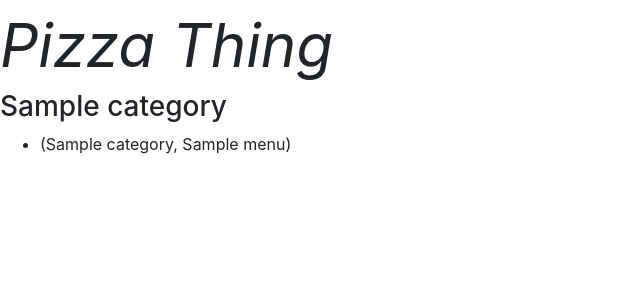
After one commit to pkro/cs50w-project3, a Django app: template orders/templates/orders/menu.html in a window 1280 px wide. The commit adds this page. Shown: the top 300 px of the page, without its empty margins (0-640 px from the left). Run offline with Django 3.2, Linux system fonts and the light colour scheme; the template is opened without the code that fills it: most values are stand-ins (such as "Sample title", 1, 10 or a date in 2020); some libraries are stand-ins or nearby versions.

Commit message:
basic menu listing and "logo" added

```diff
--- a/orders/templates/orders/base.html
+++ b/orders/templates/orders/base.html
@@ -8,10 +8,15 @@
 
     <!-- Bootstrap CSS -->
     <link rel="stylesheet" href="https://stackpath.bootstrapcdn.com/bootstrap/4.3.1/css/bootstrap.min.css" integrity="sha384-ggOyR0iXCbMQv3Xipma34MD+dH/1fQ784/j6cY/iJTQUOhcWr7x9JvoRxT2MZw1T" crossorigin="anonymous">
+
+    <!-- Lineawesome -->
+    <link rel="stylesheet" href="https://maxcdn.icons8.com/fonts/line-awesome/1.1/css/line-awesome-font-awesome.min.css">
   </head>
   <body>
-    {% block body %}
-    {% endblock %}
+      <i class="fa fa-pie-chart" style="font-size:60px">Pizza Thing</i>
+
+    {% block content %}
+    {% endblock content %}
     <!-- Optional JavaScript -->
     <!-- jQuery first, then Popper.js, then Bootstrap JS -->
     <script src="https://stackpath.bootstrapcdn.com/bootstrap/4.3.1/js/bootstrap.min.js" integrity="sha384-JjSmVgyd0p3pXB1rRibZUAYoIIy6OrQ6VrjIEaFf/nJGzIxFDsf4x0xIM+B07jRM" crossorigin="anonymous"></script>
--- /dev/null
+++ b/orders/templates/orders/menu.html
@@ -0,0 +1,14 @@
+{% extends 'orders/base.html' %}
+
+{%block content%}
+
+{% for category, items in menu.items %}
+    <h3>{{ category }}</h3>
+    <ul>
+    {% for item in items %}
+        <li>{{item}}</li>
+    {% endfor item %}
+    </ul>
+{% endfor category%}
+
+{% endblock content %}
```
Also changed, not shown: orders/views.py (+10 -1 lines).
